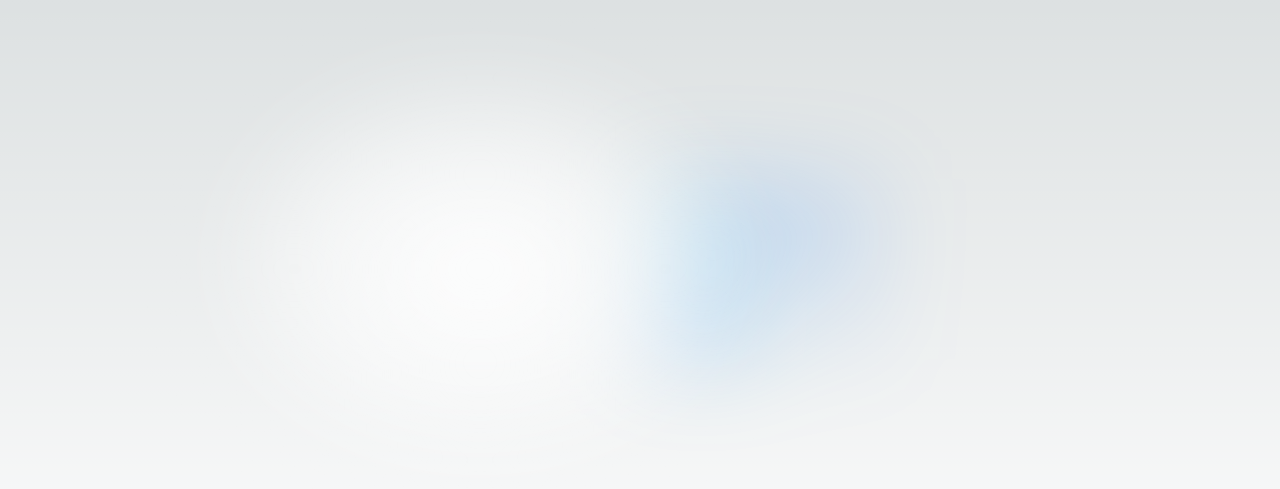
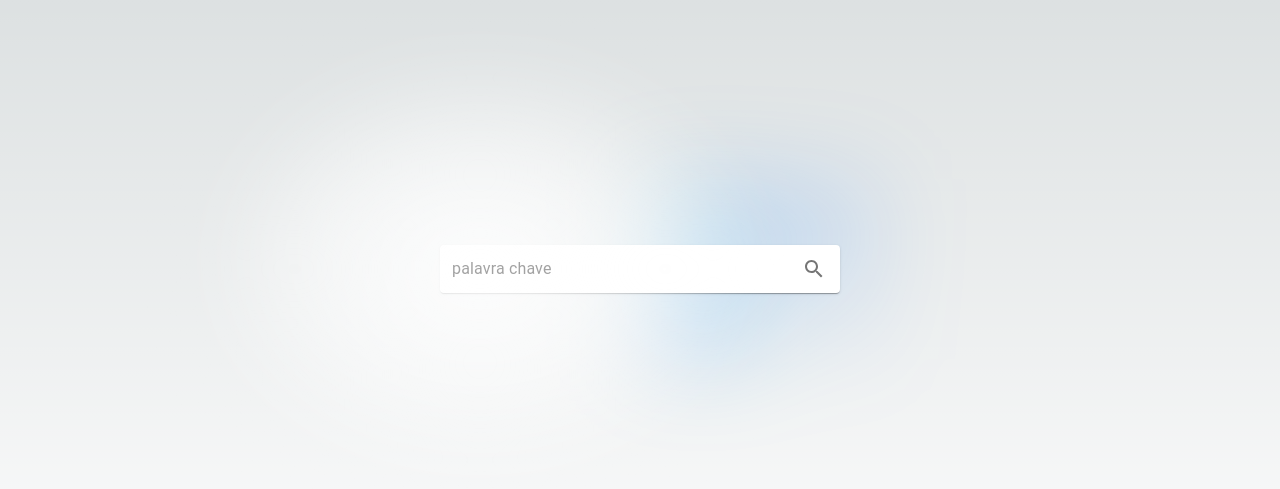
Before and after one commit to devfelipisan/class_diary, a Next.js app: page / in a window 1280 px wide. Shown: the part 131-620 px from the top of the page. Built offline with nearby package versions, Linux system fonts and the light colour scheme.

Commit message:
feat: add new simple page

```diff
--- a/app/page.tsx
+++ b/app/page.tsx
@@ -1,6 +1,24 @@
+"use client";
+
 import styles from "./page.module.css";
+import Paper from "@mui/material/Paper";
+import InputBase from "@mui/material/InputBase";
+import IconButton from "@mui/material/IconButton";
+import SearchIcon from "@mui/icons-material/Search";
+import { useMemo, useState } from "react";
+
+function factorialOf(n: string) {
+  console.log(n);
+  return n;
+}
 
 export default function Home() {
+  const [valueSearch, setValueSearch] = useState<string>("");
+
+  const memorizedCard = useMemo(() => factorialOf(valueSearch), [valueSearch]);
+
+  console.log("renderizado");
+
   return (
     <main className={styles.main}>
       <div className={styles.description}>
@@ -28,20 +46,29 @@ export default function Home() {
       </div>
 
       <div className={styles.center}>
-        {/* <Image
-          className={styles.logo}
-          src="/next.svg"
-          alt="Next.js Logo"
-          width={180}
-          height={37}
-          priority
-        />
-        <div className={styles.thirteen}>
-          <Image src="/thirteen.svg" alt="13" width={40} height={31} priority />
-        </div> */}
+        <Paper
+          sx={{
+            p: "2px 4px",
+            display: "flex",
+            alignItems: "center",
+            width: 400,
+          }}
+        >
+          <InputBase
+            sx={{ ml: 1, flex: 1 }}
+            placeholder="palavra chave"
+            inputProps={{ "aria-label": "palavra chave" }}
+            value={valueSearch}
+            onChange={(e: any) => setValueSearch(e.target.value)}
+          />
+          <IconButton type="button" sx={{ p: "10px" }} aria-label="search">
+            <SearchIcon />
+          </IconButton>
+        </Paper>
       </div>
 
       <div className={styles.grid}>
+        <h3>{memorizedCard}</h3>
         {/* <a
           href="https://beta.nextjs.org/docs?utm_source=create-next-app&utm_medium=appdir-template&utm_campaign=create-next-app"
           className={styles.card}
```
